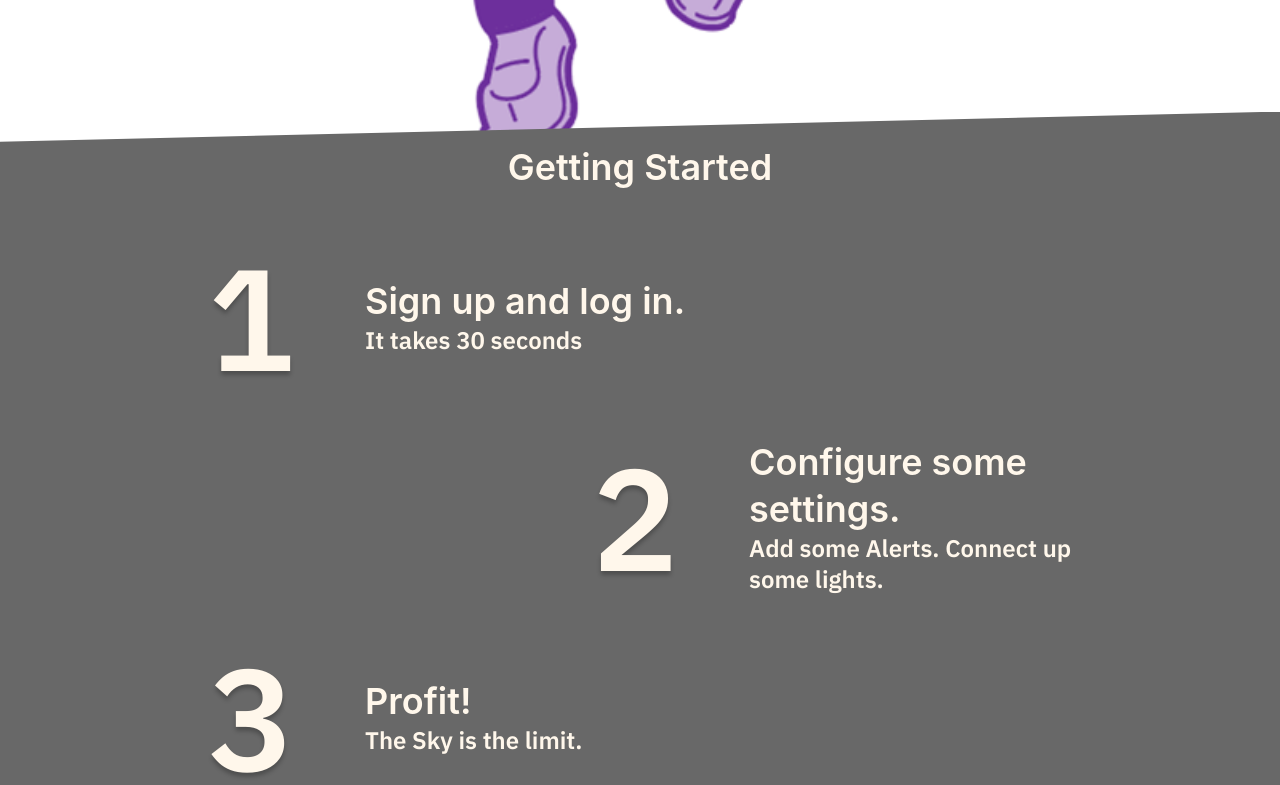
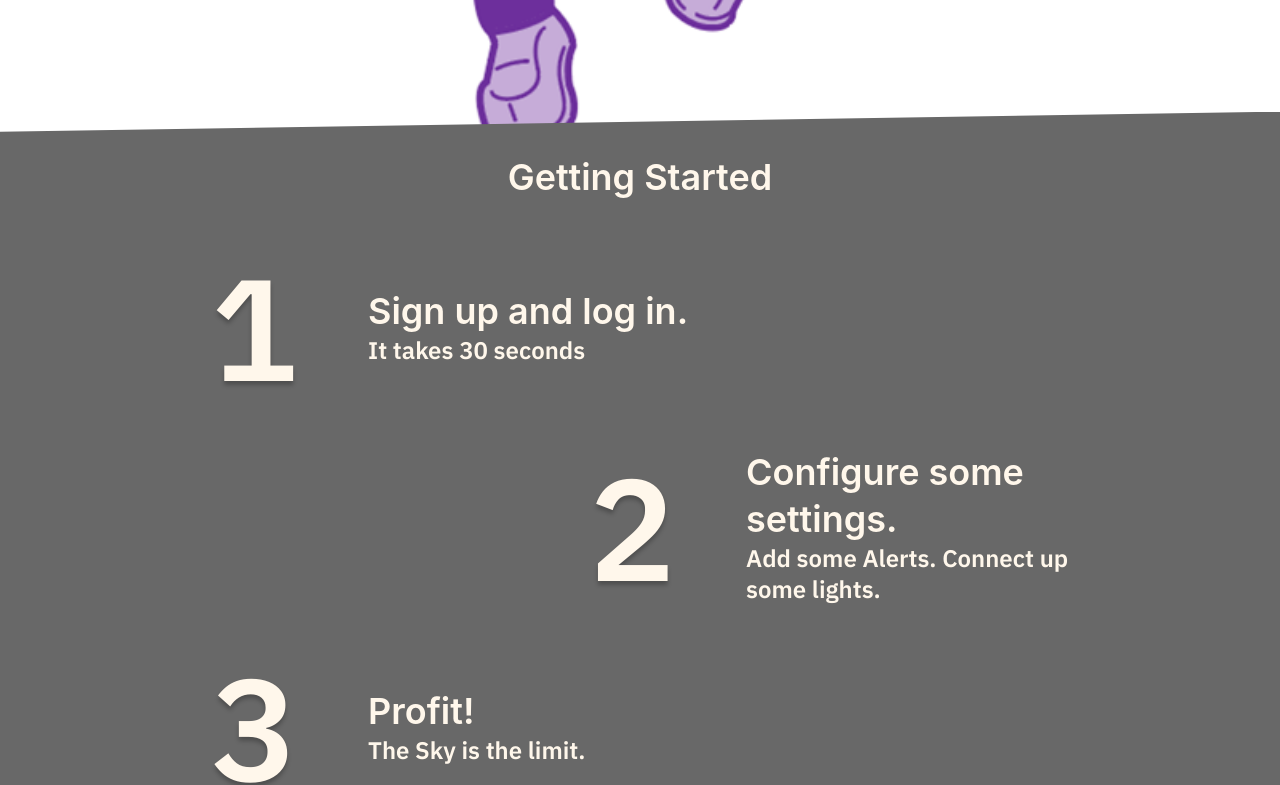
Before and after one commit to cmgriffing/idiosyncrasy, a Gatsby site: page / in a window 1280 px wide. Shown: the part 1190-1975 px from the top of the page. Built offline with nearby package versions, Linux system fonts and the light colour scheme; Gatsby itself is replaced by a stand-in of ours.

Commit message:
improvement(getting-started.js): changed clip path to 20
Changed the clip path to 20px

```diff
--- a/src/common/slanted-borders-helpers.js
+++ b/src/common/slanted-borders-helpers.js
@@ -4,7 +4,8 @@ import styled from "styled-components";
 export const SlantedBorderElement = styled.div`
   /* Your styling goes here */
 
-  clip-path: polygon(0 30px, 100% 0,100% 100%, 0 100%);
+  clip-path: polygon(0 20px, 100% 0,100% 100%, 0 100%);
   margin-top: -50px;
+  padding: 10px;
 
 `
```
